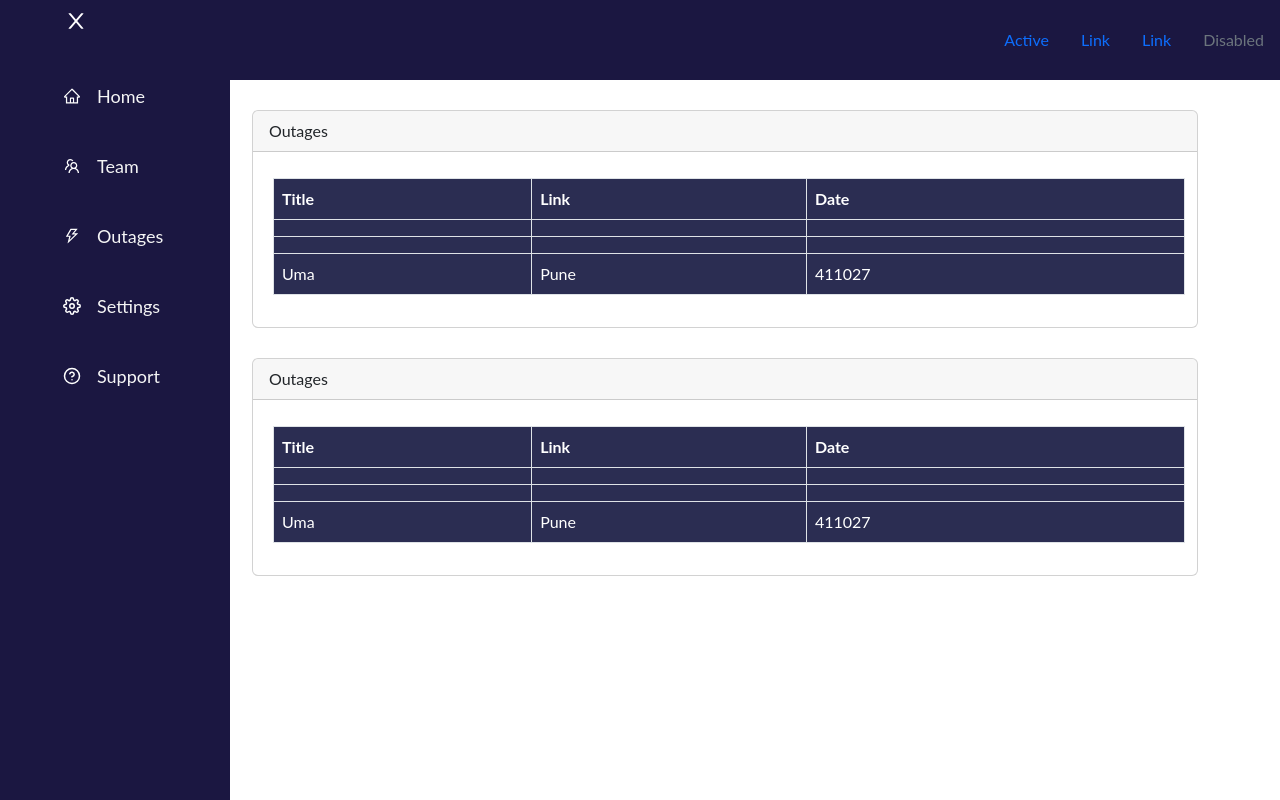
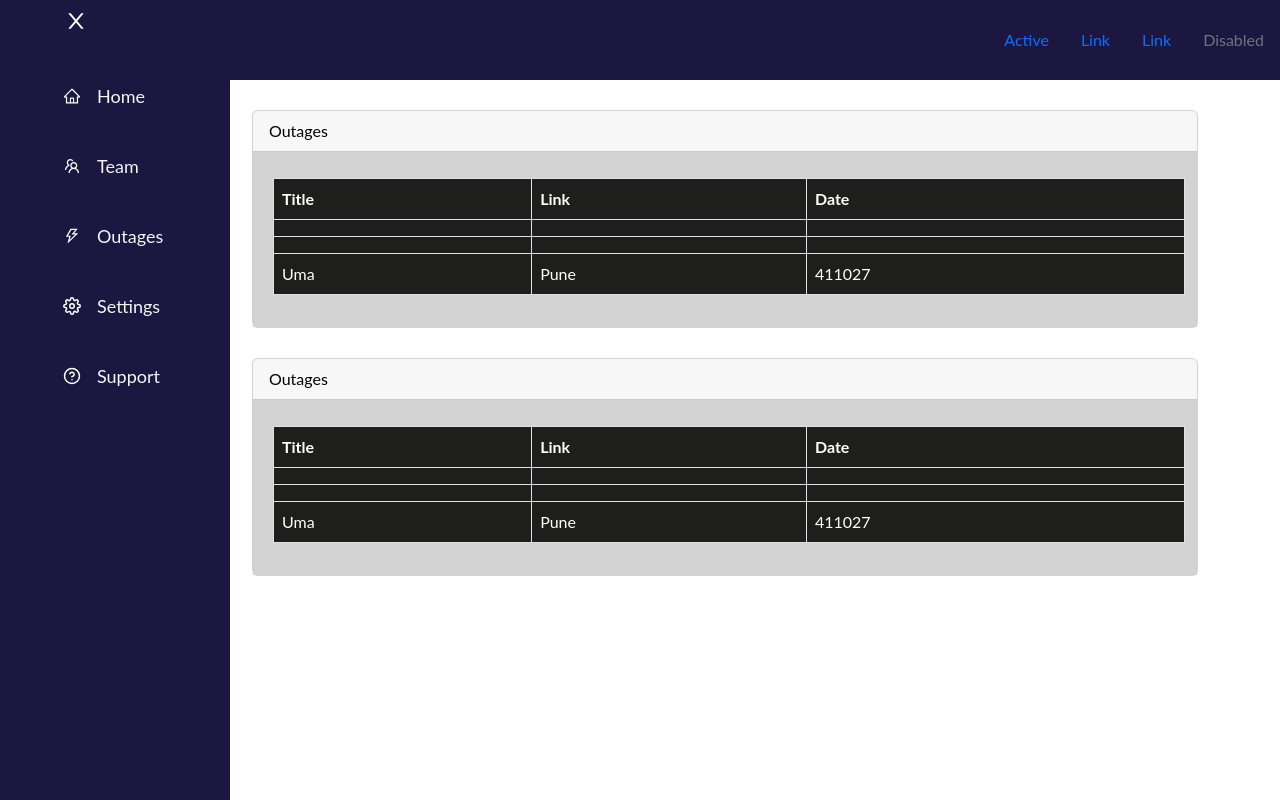
Before and after one commit to danuvia27/dashboard2, a React (Create React App) app in the folder client/: page / in a window 1280 px wide. Built offline with nearby package versions, Linux system fonts and the light colour scheme; no server answers.

Commit message:
updated tables.css

```diff
--- a/client/src/components/Table/tables.css
+++ b/client/src/components/Table/tables.css
@@ -6,19 +6,28 @@
   color: white;
 }
 
+.wrap {
+  display: flex;
+  align-items: center;
+  justify-content: center;
+}
+
 .table {
-  background-color: #2b2d52;
+  background-color: #1e1f1c;
   width: 100px;
   margin: 10px;
   margin-left: 4px;
 }
 
-.table table-hover a:hover {
-  background-color: gray;
-  color: white;
-}
-
 .card {
   margin-left: 170px;
   margin-top: 30px;
+  color: black;
 }
+.card-body {
+  background-color: lightgray;
+}
+
+.card-header {
+  background-color: black;
+}
```
